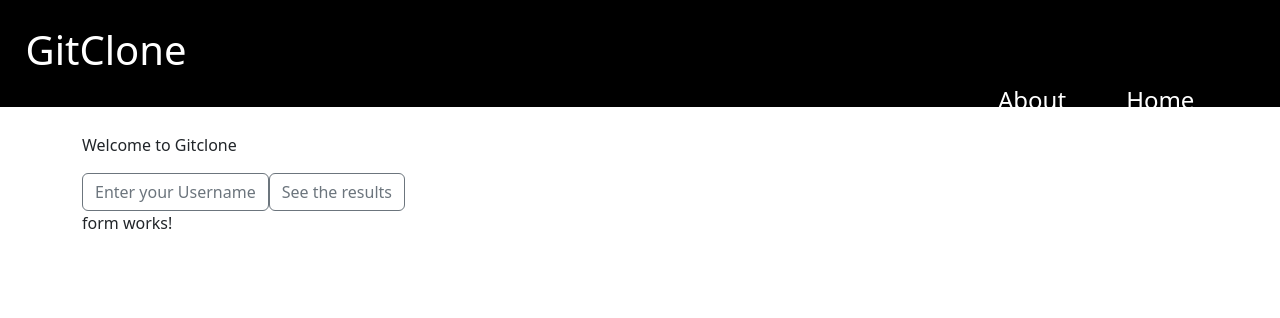
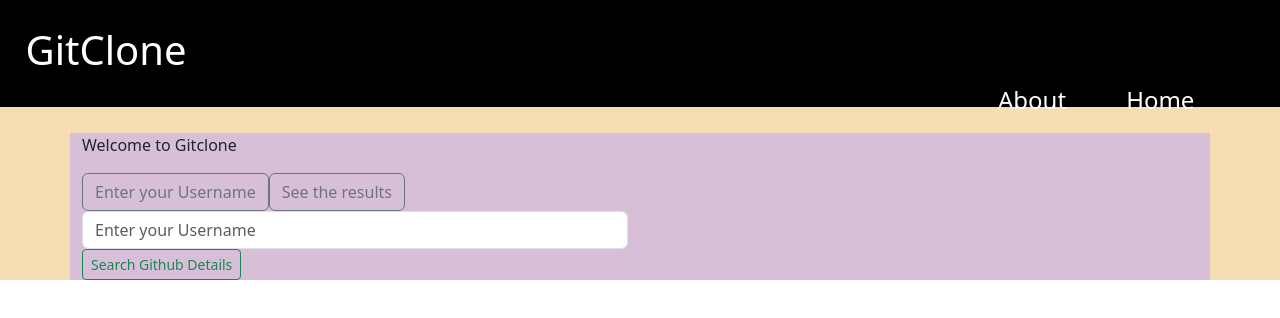
Before and after one commit to Faihope/Github-App, an Angular app: page /form in a window 1280 px wide. Shown: the top 318 px of the page. Built offline with nearby package versions, Linux system fonts and the light colour scheme.

Commit message:
add form input and button

```diff
--- a/src/app/app.component.css
+++ b/src/app/app.component.css
@@ -18,3 +18,11 @@
 .logo {
   color: white;
 }
+.container{
+    background-color: thistle;
+    position: relative;
+}
+body{
+    background-color: wheat;
+    position: relative;
+}
--- a/src/app/app.component.html
+++ b/src/app/app.component.html
@@ -1,3 +1,13 @@
+
+<!DOCTYPE html>
+<html lang="en">
+<head>
+    <meta charset="UTF-8">
+    <meta http-equiv="X-UA-Compatible" content="IE=edge">
+    <meta name="viewport" content="width=device-width, initial-scale=1.0">
+    <title>Document</title>
+</head>
+<body>
     <div class="navbar-default">
         <h1 class="logo">GitClone</h1>
         <a href="">Home</a>
@@ -14,3 +24,5 @@
             </div>
         </div>
     </div>
+</body>
+</html>
--- a/src/app/form/form.component.html
+++ b/src/app/form/form.component.html
@@ -1 +1,4 @@
-<p>form works!</p>
+<form  >
+<input type="text" name="username" class="form-control" placeholder="Enter your Username">
+<button class="btn btn-outline-success btn-sm">Search Github Details</button>
+</form>
```
Lines whose indentation alone changed are shown as unchanged.
